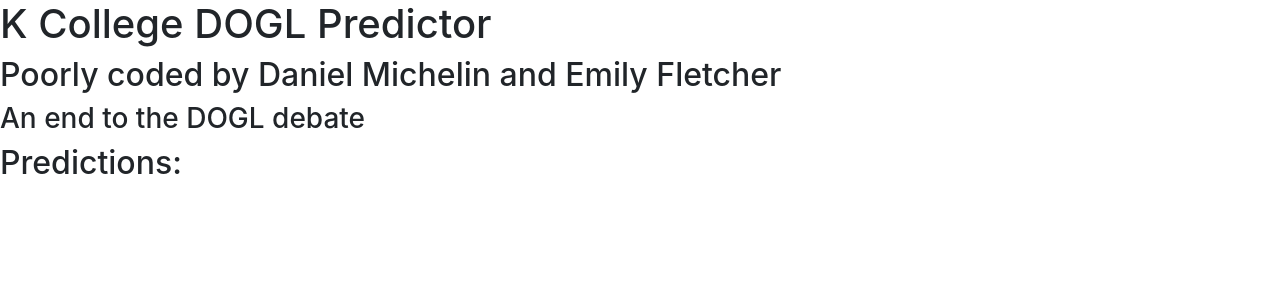
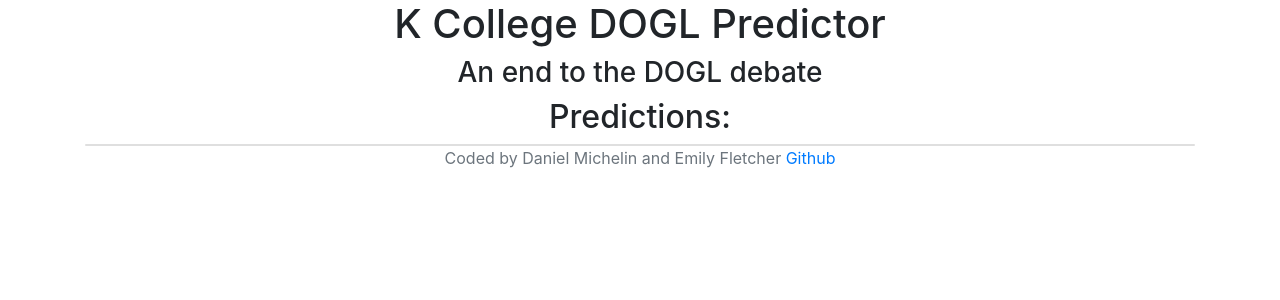
Before and after one commit to dmichelin/DOGL-Neural-Net, a Django app: template dogl_app/templates/dogl/index.html in a window 1280 px wide. Shown: the top 300 px of the page. Run offline with Django 3.2, Linux system fonts and the light colour scheme; the template is opened without the code that fills it, so the values that code supplies are empty; some libraries are stand-ins or nearby versions.

Commit message:
made things a bit nicer

```diff
--- a/dogl_app/templates/dogl/index.html
+++ b/dogl_app/templates/dogl/index.html
@@ -11,16 +11,24 @@
     <title>Kalamazoo College DOGL Predictor</title>
   </head>
   <body>
+    <div class="container text-center">
       <h1>K College DOGL Predictor</h1>
-    <h2>Poorly coded by Daniel Michelin and Emily Fletcher</h2>
       <h3>An end to the DOGL debate</h3>
       <h2>Predictions:</h2>
-    <ul>
+      <div class="card">
+      <ul class ="list-group list-group-flush">
         {% for prediction in predictions%}
-      <li>{{prediction}} </li>
+        <li class="list-group-item">{{prediction}} </li>
         {% endfor %}
       </ul>
+      </div>
+    </div>
+    <footer class="footer text-muted text-center">
+    Coded by Daniel Michelin and Emily Fletcher
+    <a href=https://github.com/dmichelin/DOGL-Neural-Net> Github </a>
+  </footer>
     <!-- Optional JavaScript -->
+
     <!-- jQuery first, then Popper.js, then Bootstrap JS -->
     <script src="https://code.jquery.com/jquery-3.2.1.slim.min.js" integrity="sha384-KJ3o2DKtIkvYIK3UENzmM7KCkRr/rE9/Qpg6aAZGJwFDMVNA/GpGFF93hXpG5KkN" crossorigin="anonymous"></script>
     <script src="https://cdnjs.cloudflare.com/ajax/libs/popper.js/1.12.9/umd/popper.min.js" integrity="sha384-ApNbgh9B+Y1QKtv3Rn7W3mgPxhU9K/ScQsAP7hUibX39j7fakFPskvXusvfa0b4Q" crossorigin="anonymous"></script>
--- a/dogl_server/settings.py
+++ b/dogl_server/settings.py
@@ -25,7 +25,7 @@ SECRET_KEY = '=-2m%h36d28)nh-cnyqh@6+srdt(w2s1u6xtyn$zsx^fjd&*81'
 # SECURITY WARNING: don't run with debug turned on in production!
 DEBUG = True
 
-ALLOWED_HOSTS = ["tranquil-ridge-32551.herokuapp.com"]
+ALLOWED_HOSTS = ["127.0.0.1","tranquil-ridge-32551.herokuapp.com"]
 
 
 # Application definition
```
Lines whose indentation alone changed are shown as unchanged.
